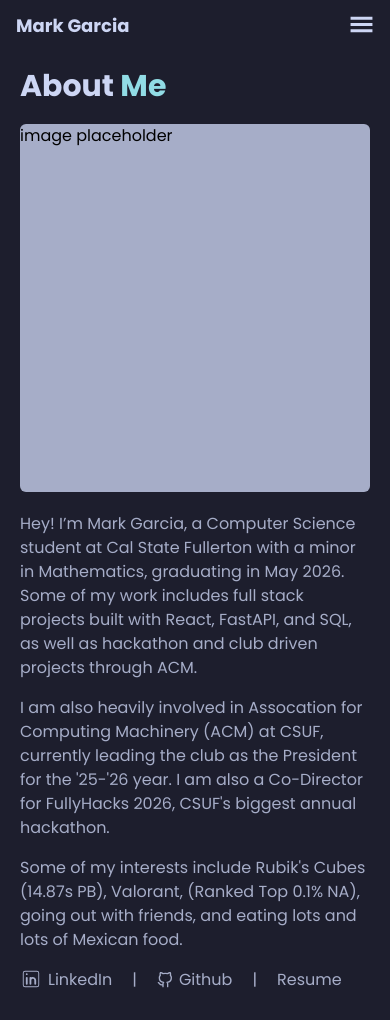
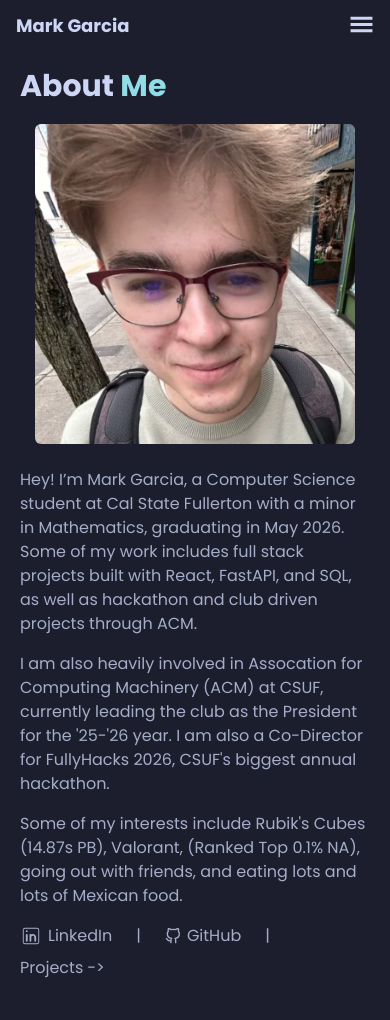
Before and after one commit to MarkRyanGarcia/portfolio, a React (Vite) app: page /about in a window 390 px wide. Built offline with nearby package versions, Linux system fonts and the light colour scheme.

Commit message:
add mobile responsiveness to /about Intro

```diff
--- a/src/components/about/Intro.tsx
+++ b/src/components/about/Intro.tsx
@@ -1,5 +1,6 @@
 import { CiLinkedin } from "react-icons/ci";
 import { FiGithub } from "react-icons/fi";
+import { NavLink } from "react-router-dom";
 
 export default function Intro() {
     return (
@@ -7,11 +8,16 @@ export default function Intro() {
             <h2 className="text-primary text-3xl font-bold">
                 About <span className="text-tertiary">Me</span>
             </h2>
-            <div className="flex flex-col w-full md:flex-row md:justify-between space-y-5 md:space-y-0">
-                <div className="md:w-85 h-92 bg-secondary rounded-md">
-                    image placeholder
+            <div className="flex flex-col w-full gap-6 md:flex-row md:items-center">
+
+                <div className="flex justify-center w-full md:w-[40%]">
+                    <img
+                        src="/mark/mark.png"
+                        className="w-full max-w-xs md:max-w-sm rounded-md bg-secondary object-cover"
+                    />
                 </div>
-                <div className="flex flex-col space-y-4 w-full md:w-[60%] md:px-5 text-secondary">
+
+                <div className="flex flex-col w-full gap-4 md:w-[60%] md:px-6 text-secondary">
                     <p>
                         Hey! I’m Mark Garcia, a Computer Science student at Cal State
                         Fullerton with a minor in Mathematics, graduating in May 2026.
@@ -30,21 +36,30 @@ export default function Intro() {
                         (Ranked Top 0.1% NA), going out with friends, and eating lots and
                         lots of Mexican food.
                     </p>
-                    <div className="flex flex-wrap space-x-5 space-y-2 text-secondary">
-                        <a className="flex hover:text-tertiary transition-colors duration-300 ease-in-out" href="https://linkedin.com/in/markryangarcia/" target="_blank">
-                            <CiLinkedin className="mr-1.5" size={22} /> LinkedIn
-                        </a>
-                        <p>|</p>
-                        <a className="flex hover:text-tertiary transition-colors duration-300 ease-in-out" href="https://github.com/MarkRyanGarcia" target="_blank">
-                            <FiGithub className="translate-y-1 mr-1.5" /> Github
-                        </a>
-                        <p>|</p>
-                        <a href="https://docs.google.com/viewerng/viewer?url=https://raw.githubusercontent.com/MarkRyanGarcia/Resume/main/resume.pdf"
-                            target='_blank' className="transition duration-300 ease-in-out hover:text-tertiary">
-                            Resume
-                        </a>
+                    <div className="flex flex-wrap items-center gap-x-6 gap-y-2">
+                        <a href="https://linkedin.com/in/markryangarcia/" target="_blank"
+                            className="flex items-center hover:text-tertiary transition-colors duration-300 ease-in-out"
+                        >
+                            <CiLinkedin className="mr-1.5" size={22} />
+                            LinkedIn
+                        </a><p>|</p>
+
+                        <a href="https://github.com/MarkRyanGarcia" target="_blank"
+                            className="flex items-center hover:text-tertiary transition-colors duration-300 ease-in-out"
+                        >
+                            <FiGithub className="mr-1.5" />
+                            GitHub
+                        </a><p>|</p>
+
+                        <NavLink to="/projects" className="flex space-x-1 transition duration-300 ease-in-out hover:space-x-2 hover:text-tertiary">
+                            <p className="max-h-6">
+                                Projects
+                            </p>
+                            <p className="max-h-6">
+                                {"->"}
+                            </p>
+                        </NavLink>
                     </div>
-
                 </div>
             </div>
         </div>
```
